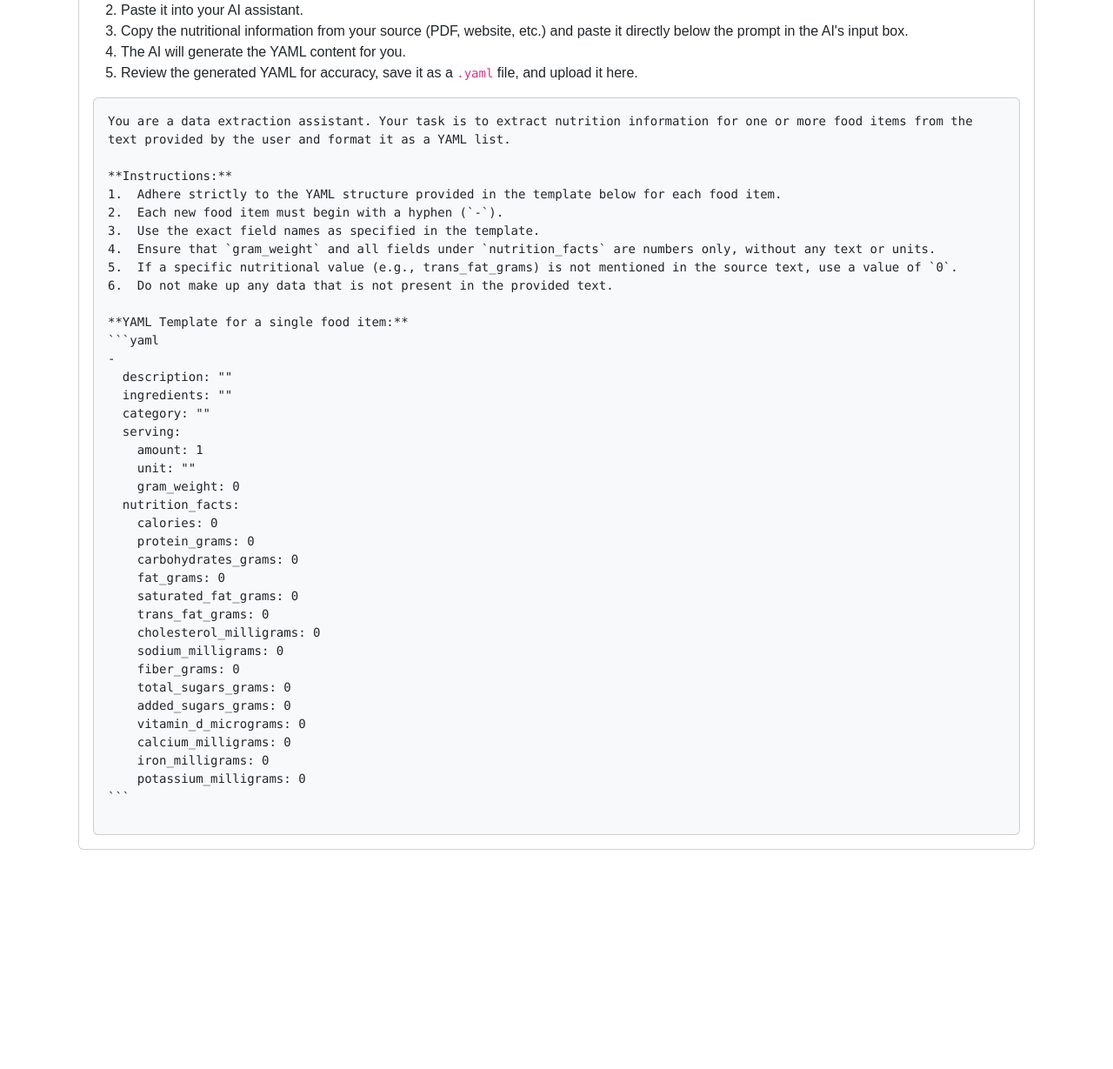
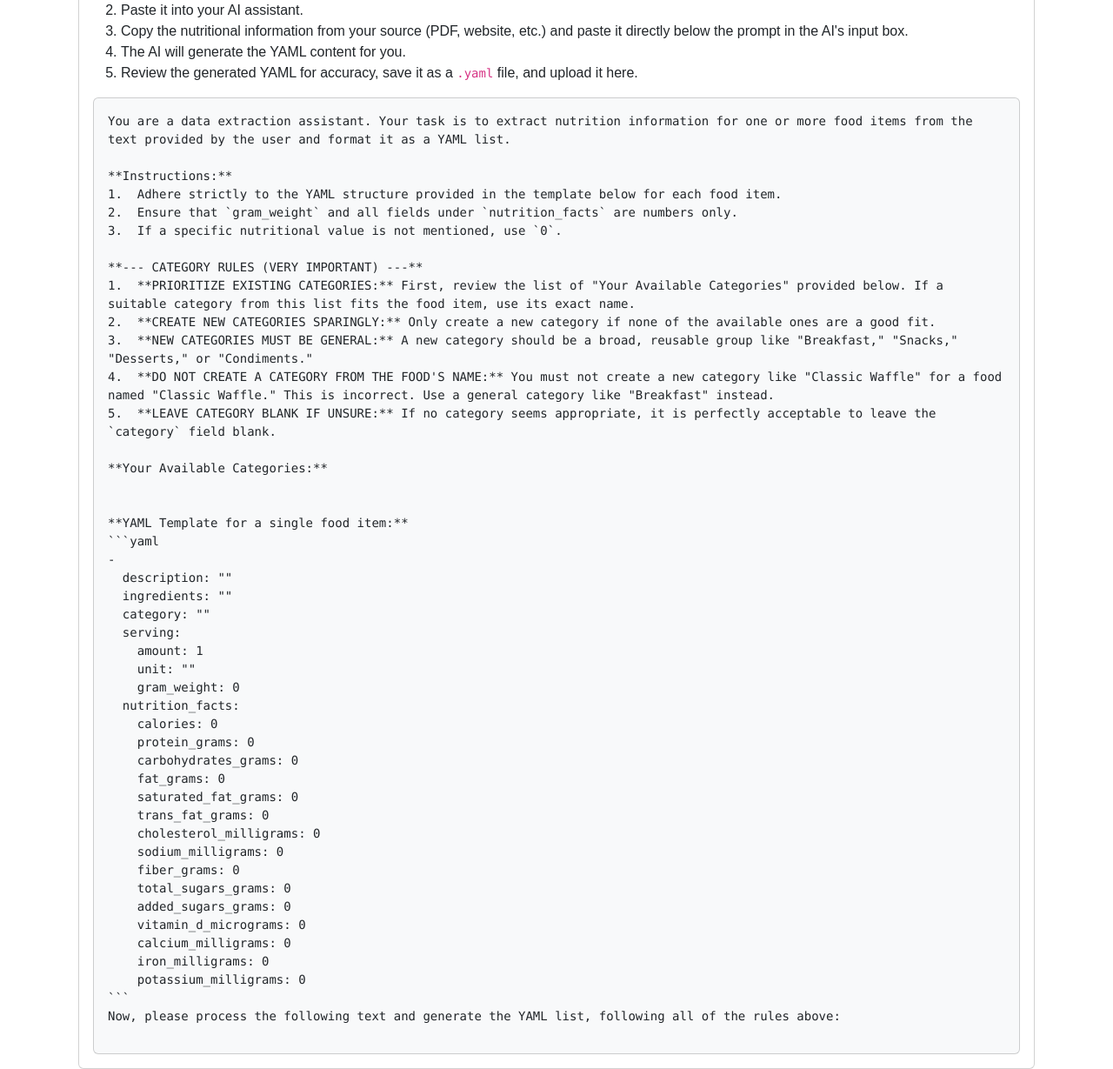
Before and after one commit to alpharesearch/OpenNourish, a Flask app: page /my_foods/import in a window 1280 px wide. Shown: the part 1128-2357 px from the top of the page at 87% size. Before the commit the page ends 2105 px from the top, so only its background shows below. Run offline with Flask 3, Linux system fonts and the light colour scheme; the visitor is signed in with stand-in values (Sample User, id 1); data that the repository does not hold is empty; some libraries are stand-ins or nearby versions.

Commit message:
feat: Enhance food import process with category validation and improved instructions

````diff
--- a/opennourish/my_foods/routes.py
+++ b/opennourish/my_foods/routes.py
@@ -35,8 +35,8 @@ MY_FOODS_EDIT_ROUTE = "my_foods.edit_my_food"
 MY_FOODS_LIST_ROUTE = "my_foods.my_foods"
 
 
-def _get_or_create_food_category(category_name, user_id):
-    if not category_name:
+def _get_or_create_food_category(category_name, user_id, food_description):
+    if not category_name or category_name.lower() == food_description.lower():
         return None
     category_name = category_name.strip()
     # Try to find user-specific category first
@@ -117,7 +117,7 @@ def _process_yaml_import(yaml_stream):
             processed_in_file.add(description.lower())
 
             category_id = _get_or_create_food_category(
-                item.get("category"), current_user.id
+                item.get("category"), current_user.id, description
             )
 
             if gram_weight > 0:
@@ -225,7 +225,20 @@ def import_foods():
             flash("No file selected or text provided.", "danger")
             return redirect(request.url)
 
-    return render_template("my_foods/import_my_foods.html")
+    user_categories = FoodCategory.query.filter_by(user_id=current_user.id).all()
+    usda_categories = FoodCategory.query.filter_by(user_id=None).all()
+    all_category_names = sorted(
+        list(
+            set(
+                [c.description for c in user_categories]
+                + [c.description for c in usda_categories]
+            )
+        )
+    )
+
+    return render_template(
+        "my_foods/import_my_foods.html", categories=all_category_names
+    )
 
 
 @my_foods_bp.route("/")
@@ -295,7 +308,7 @@ def new_my_food():
         factor = 100.0 / gram_weight
 
         category_id = _get_or_create_food_category(
-            form.food_category.data, current_user.id
+            form.food_category.data, current_user.id, form.description.data
         )
 
         my_food = MyFood(
@@ -425,7 +438,7 @@ def edit_my_food(food_id):
         my_food.fdc_id = form.fdc_id.data
         my_food.upc = form.upc.data
         my_food.food_category_id = _get_or_create_food_category(
-            form.food_category.data, current_user.id
+            form.food_category.data, current_user.id, form.description.data
         )
 
         for key, value in nutrients_100g.items():
--- a/templates/my_foods/import_my_foods.html
+++ b/templates/my_foods/import_my_foods.html
@@ -68,11 +68,18 @@ You are a data extraction assistant. Your task is to extract nutrition informati
 
 **Instructions:**
 1.  Adhere strictly to the YAML structure provided in the template below for each food item.
-2.  Each new food item must begin with a hyphen (`-`).
-3.  Use the exact field names as specified in the template.
-4.  Ensure that `gram_weight` and all fields under `nutrition_facts` are numbers only, without any text or units.
-5.  If a specific nutritional value (e.g., trans_fat_grams) is not mentioned in the source text, use a value of `0`.
-6.  Do not make up any data that is not present in the provided text.
+2.  Ensure that `gram_weight` and all fields under `nutrition_facts` are numbers only.
+3.  If a specific nutritional value is not mentioned, use `0`.
+
+**--- CATEGORY RULES (VERY IMPORTANT) ---**
+1.  **PRIORITIZE EXISTING CATEGORIES:** First, review the list of "Your Available Categories" provided below. If a suitable category from this list fits the food item, use its exact name.
+2.  **CREATE NEW CATEGORIES SPARINGLY:** Only create a new category if none of the available ones are a good fit.
+3.  **NEW CATEGORIES MUST BE GENERAL:** A new category should be a broad, reusable group like "Breakfast," "Snacks," "Desserts," or "Condiments."
+4.  **DO NOT CREATE A CATEGORY FROM THE FOOD'S NAME:** You must not create a new category like "Classic Waffle" for a food named "Classic Waffle." This is incorrect. Use a general category like "Breakfast" instead.
+5.  **LEAVE CATEGORY BLANK IF UNSURE:** If no category seems appropriate, it is perfectly acceptable to leave the `category` field blank.
+
+**Your Available Categories:**
+{{ categories|join(', ') }}
 
 **YAML Template for a single food item:**
 ```yaml
@@ -100,7 +107,8 @@ You are a data extraction assistant. Your task is to extract nutrition informati
     calcium_milligrams: 0
     iron_milligrams: 0
     potassium_milligrams: 0
-```</pre>
+```
+Now, please process the following text and generate the YAML list, following all of the rules above:</pre>
                 </div>
             </div>
         </div>
````
Also changed, not shown: tests/test_my_foods_import.py (+34 -13 lines).
